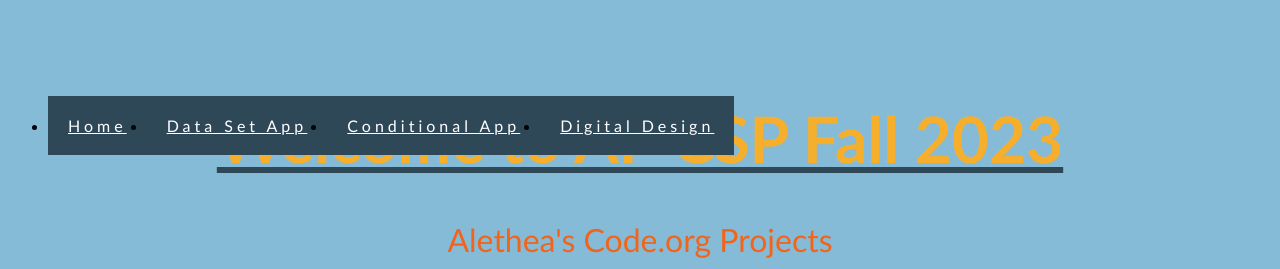
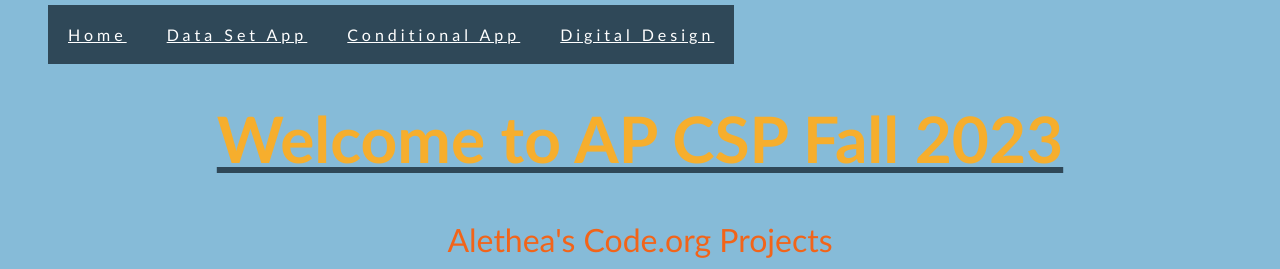
Before and after one commit to WVCS/website-alethea56770, a plain HTML site: page index.html in a window 1280 px wide. Shown: the top 269 px of the page. Drawn offline with Linux system fonts and the light colour scheme.

Commit message:
Update style.css

```diff
--- a/style.css
+++ b/style.css
@@ -21,7 +21,7 @@ img{
   border-style: solid;
   border-color: #F6AE2D;
 }
-unique-margin{
+.unique-margin{
   margin-top: -75px;
   list-style-type: none;
   text-align: center;
```
